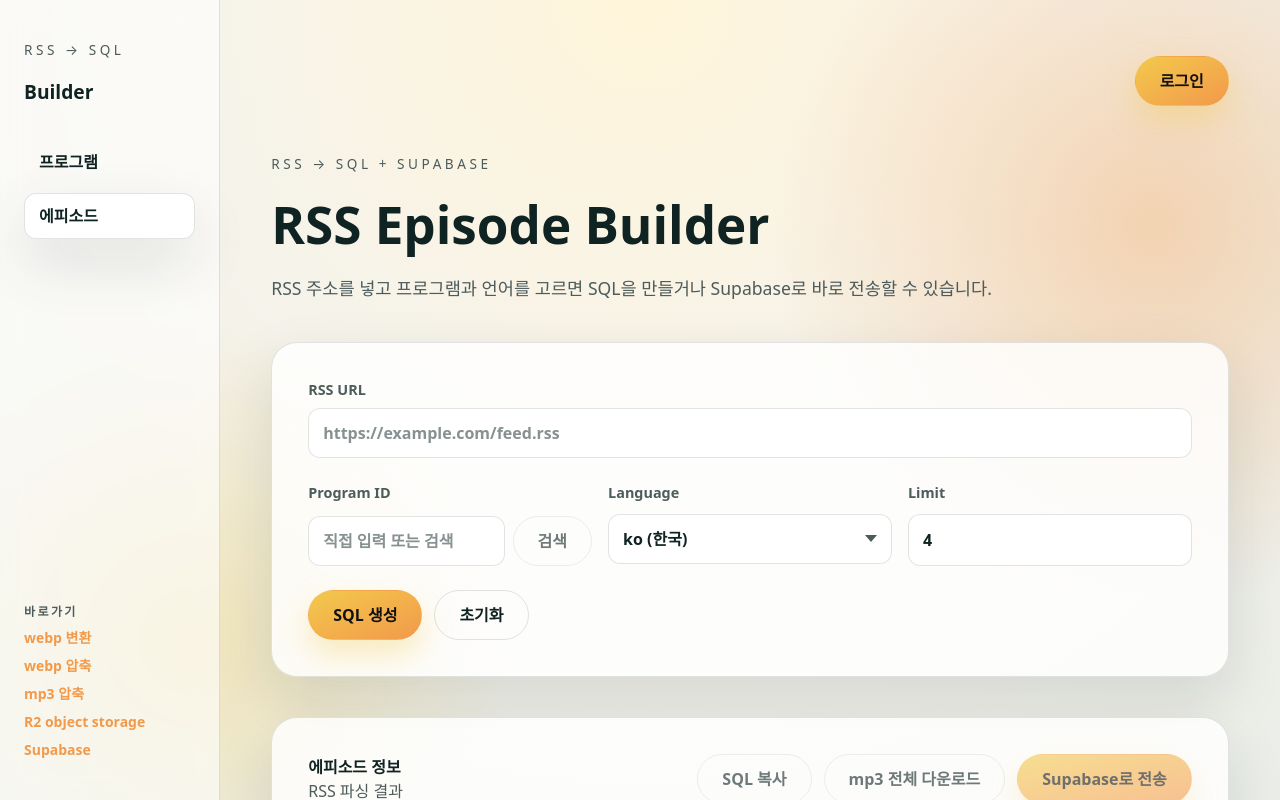
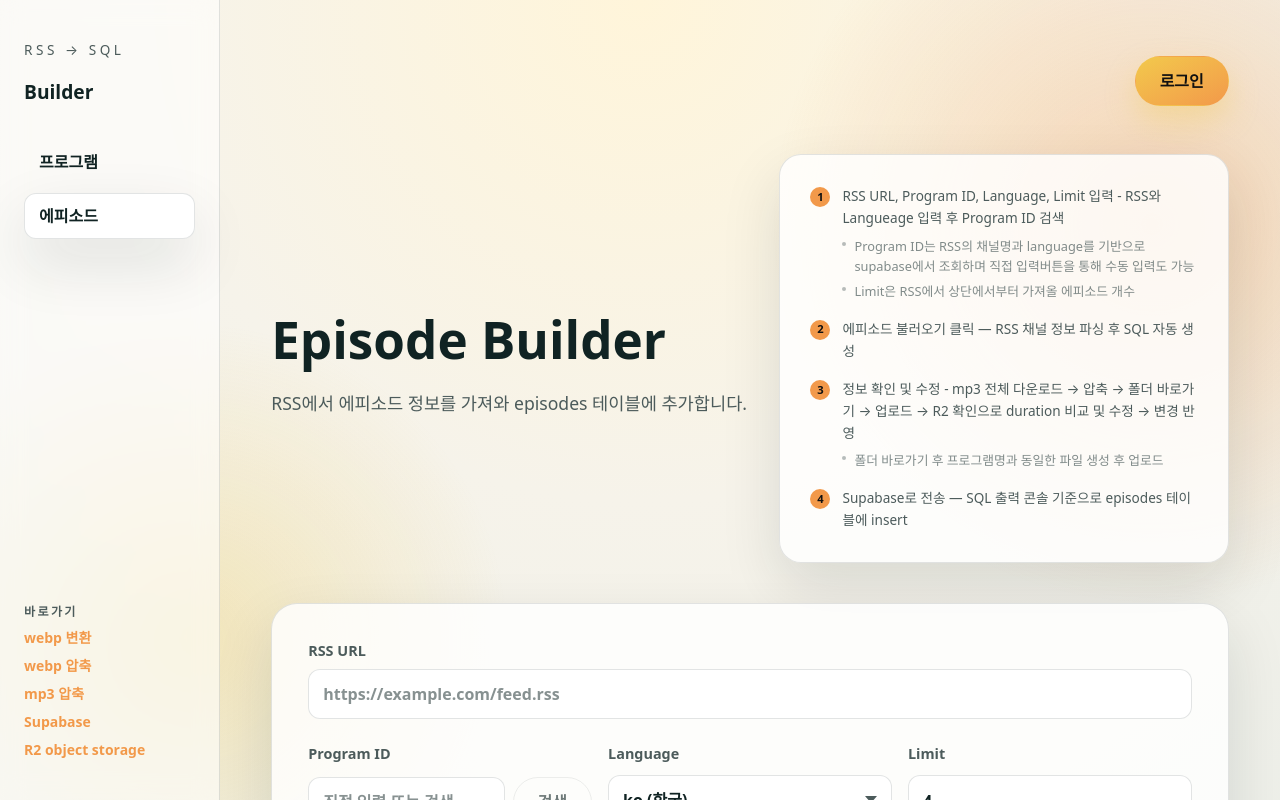
Before and after one commit to CarLifeContentBusinessDev/RSS-Reader, a React (Vite) app: page / in a window 1280 px wide. Shown: the top 800 px of the page. Built offline with nearby package versions, Linux system fonts and the light colour scheme; a web font is replaced by a local one.

Commit message:
feat: 가이드 작성

```diff
--- a/src/components/Sidebar.tsx
+++ b/src/components/Sidebar.tsx
@@ -67,19 +67,19 @@ const Sidebar = () => {
           </a>
           <a
             className="text-sm font-semibold text-accent-strong transition hover:text-accent "
+            href="https://supabase.com/dashboard/project/newreozzmyijevbnjwul"
+            target="_blank"
+            rel="noreferrer"
+          >
+            Supabase
+          </a>
+          <a
+            className="text-sm font-semibold text-accent-strong transition hover:text-accent "
             href="https://dash.cloudflare.com/194031f1919f524b4ecbf1ad3c5f60f9/r2/default/buckets/pickle-demo"
             target="_blank"
             rel="noreferrer"
           >
             R2 object storage
-          </a>
-          <a
-            className="text-sm font-semibold text-accent-strong transition hover:text-accent "
-            href="https://supabase.com/dashboard/project/newreozzmyijevbnjwul"
-            target="_blank"
-            rel="noreferrer"
-          >
-            Supabase
           </a>
         </div>
       </div>
--- a/src/pages/EpisodesPage.tsx
+++ b/src/pages/EpisodesPage.tsx
@@ -417,18 +417,67 @@ const EpisodesPage = ({
 
   return (
     <>
-      <header className="grid gap-8 ">
+      <header className="flex gap-8 items-center">
         <div>
-          <p className="mb-3 text-[0.85rem] uppercase tracking-[0.26em] text-ink-muted">
-            RSS → SQL + Supabase
-          </p>
           <h1 className="mb-3 text-[clamp(2.6rem,4vw,4.2rem)]">
-            RSS Episode Builder
+            Episode Builder
           </h1>
           <p className="text-[1.1rem] text-ink-muted">
-            RSS 주소를 넣고 프로그램과 언어를 고르면 SQL을 만들거나 Supabase로
-            바로 전송할 수 있습니다.
+            RSS에서 에피소드 정보를 가져와 episodes 테이블에 추가합니다.
           </p>
+        </div>
+        <div className="flex-1">
+          <div className="bg-panel rounded-[22px] p-[1.9rem] grid gap-4 border border-panel-border shadow-panel animate-[floatIn_0.8s_ease-out]">
+            {[
+              {
+                step: "1",
+                text: "RSS URL, Program ID, Language, Limit 입력 - RSS와 Langueage 입력 후 Program ID 검색",
+                details: [
+                  "Program ID는 RSS의 채널명과 language를 기반으로 supabase에서 조회하며 직접 입력버튼을 통해 수동 입력도 가능",
+                  "Limit은 RSS에서 상단에서부터 가져올 에피소드 개수",
+                ],
+              },
+              {
+                step: "2",
+                text: "에피소드 불러오기 클릭 — RSS 채널 정보 파싱 후 SQL 자동 생성",
+              },
+              {
+                step: "3",
+                text: "정보 확인 및 수정 - mp3 전체 다운로드 → 압축 → 폴더 바로가기 → 업로드 → R2 확인으로 duration 비교 및 수정 → 변경 반영",
+                details: [
+                  "폴더 바로가기 후 프로그램명과 동일한 파일 생성 후 업로드",
+                ],
+              },
+              {
+                step: "4",
+                text: "Supabase로 전송 — SQL 출력 콘솔 기준으로 episodes 테이블에 insert",
+              },
+            ].map(({ step, text, details }) => (
+              <div key={step} className="flex items-start gap-3">
+                <span className="mt-0.5 flex h-5 w-5 shrink-0 items-center justify-center rounded-full bg-accent-strong text-[0.7rem] font-bold text-[#111]">
+                  {step}
+                </span>
+                <div className="grid gap-1.5">
+                  <p className="m-0 text-[0.85rem] leading-relaxed text-ink-muted">
+                    {text}
+                  </p>
+                  {details && (
+                    <ul className="m-0 grid gap-1 pl-0">
+                      {details.map((d) => (
+                        <li
+                          key={d}
+                          className="flex items-start gap-2 text-[0.8rem] leading-relaxed text-ink-muted/70"
+                        >
+                          <span className="mt-1.5 h-1 w-1 shrink-0 rounded-full bg-ink-muted/40" />
+                          {d}
+                        </li>
+                      ))}
+                    </ul>
+                  )}
+                </div>
+              </div>
+            ))}
+          </div>
         </div>
       </header>
 
@@ -524,7 +573,7 @@ const EpisodesPage = ({
               type="submit"
               disabled={isLoading}
             >
-              {isLoading ? "처리 중..." : "SQL 생성"}
+              {isLoading ? "처리 중..." : "에피소드 불러오기"}
             </button>
             <button
               className={ghostButtonClass}
--- a/src/pages/ProgramsPage.tsx
+++ b/src/pages/ProgramsPage.tsx
@@ -408,17 +408,63 @@ const ProgramsPage = ({
 
   return (
     <>
-      <header className="grid gap-8 ">
+      <header className="flex gap-8 items-center">
         <div>
-          <p className="mb-3 text-[0.85rem] uppercase tracking-[0.26em] text-ink-muted">
-            RSS → SQL + Supabase
-          </p>
           <h1 className="mb-3 text-[clamp(2.6rem,4vw,4.2rem)]">
             Program Builder
           </h1>
           <p className="text-[1.1rem] text-ink-muted">
             RSS에서 채널 정보를 가져와 programs 테이블에 추가합니다.
           </p>
+        </div>
+        <div className="flex-1">
+          <div className="bg-panel rounded-[22px] p-[1.9rem] grid gap-4 border border-panel-border shadow-panel animate-[floatIn_0.8s_ease-out]">
+            {[
+              {
+                step: "1",
+                text: "RSS URL, Type, Language 입력 — Category / Broadcasting ID는 Language 기준으로 자동 조회 (선택 사항)",
+              },
+              {
+                step: "2",
+                text: "프로그램 불러오기 클릭 — RSS 채널 정보 파싱 후 SQL 자동 생성",
+              },
+              {
+                step: "3",
+                text: "정보 확인 및 수정 — 이미지 다운로드 → 변환/압축 → R2 폴더 바로가기 → 업로드 → R2 확인 → 변경 반영",
+                details: [
+                  "이미지 다운 실패 시 원본 보기 버튼으로 직접 다운로드",
+                ],
+              },
+              {
+                step: "4",
+                text: "Supabase로 전송 — SQL 출력 콘솔 기준으로 programs 테이블에 insert",
+              },
+            ].map(({ step, text, details }) => (
+              <div key={step} className="flex items-start gap-3">
+                <span className="mt-0.5 flex h-5 w-5 shrink-0 items-center justify-center rounded-full bg-accent-strong text-[0.7rem] font-bold text-[#111]">
+                  {step}
+                </span>
+                <div className="grid gap-1.5">
+                  <p className="m-0 text-[0.85rem] leading-relaxed text-ink-muted">
+                    {text}
+                  </p>
+                  {details && (
+                    <ul className="m-0 grid gap-1 pl-0">
+                      {details.map((d) => (
+                        <li
+                          key={d}
+                          className="flex items-start gap-2 text-[0.8rem] leading-relaxed text-ink-muted/70"
+                        >
+                          <span className="mt-1.5 h-1 w-1 shrink-0 rounded-full bg-ink-muted/40" />
+                          {d}
+                        </li>
+                      ))}
+                    </ul>
+                  )}
+                </div>
+              </div>
+            ))}
+          </div>
         </div>
       </header>
 
```
